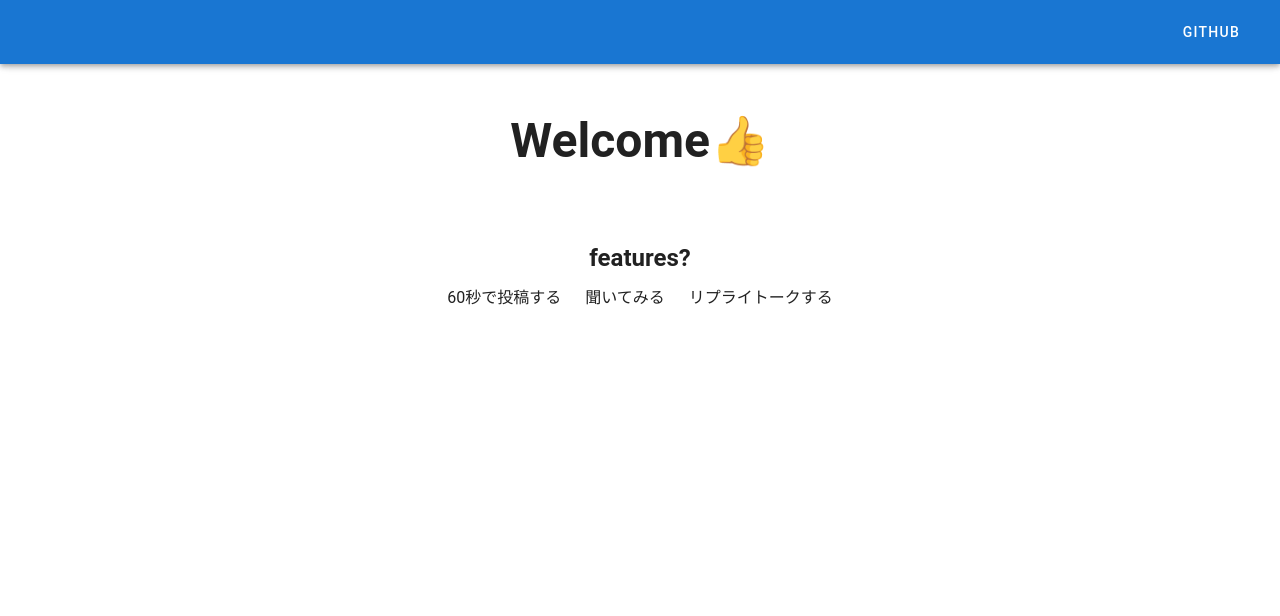
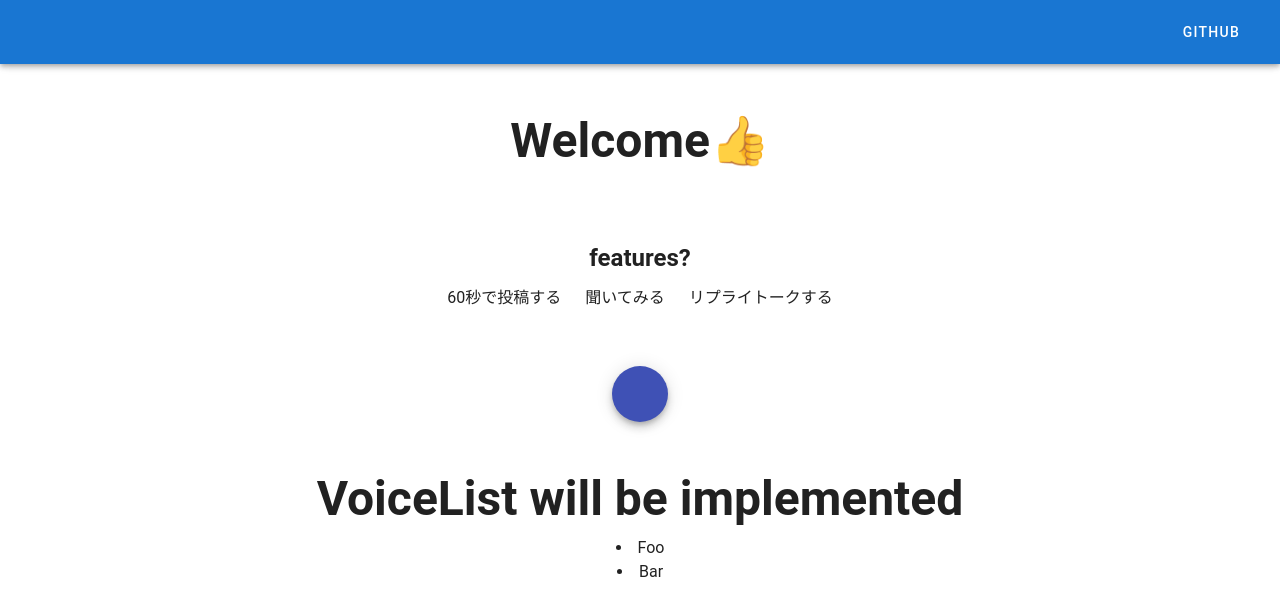
Before and after one commit to YusukeShimizu/candy-prototype, a Vue app: page / in a window 1280 px wide. Shown: the top 616 px of the page. Built offline with nearby package versions, Linux system fonts and the light colour scheme; the HTML template or start-up script is replaced by a standard one.

Commit message:
impl record

```diff
--- a/src/App.vue
+++ b/src/App.vue
@@ -16,25 +16,43 @@
         <v-icon>mdi-github</v-icon>
       </v-btn>
     </v-app-bar>
-
     <v-main>
       <HelloWorld />
+      <Record @add-voice="addVoice" />
+      <VoiceList :voices="voices"></VoiceList>
     </v-main>
   </v-app>
 </template>
 
 <script>
 import HelloWorld from "./components/HelloWorld";
+import VoiceList from "./components/VoiceList";
+import Record from "./components/Record";
 
 export default {
   name: "App",
 
   components: {
-    HelloWorld
+    HelloWorld,
+    VoiceList,
+    Record
   },
 
   data: () => ({
-    //
-  })
+    voices: state.voices
+  }),
+  methods: {
+    addVoice(newvoice) {
+      if (!newvoice) {
+        return;
+      }
+      this.voices.push({
+        id: newvoice
+      });
+    }
+  }
+};
+var state = {
+  voices: [{ id: "Foo" }, { id: "Bar" }]
 };
 </script>
--- /dev/null
+++ b/src/components/Record.vue
@@ -0,0 +1,28 @@
+<template>
+  <!-- <div id="Record">
+    <button v-on:click="addVoice">Rec</button>
+  </div> -->
+  <div class="text-center">
+    <v-btn class="mx-2" fab dark color="indigo" v-on:click="addVoice">
+      <v-icon dark>
+        mdi-plus
+      </v-icon>
+    </v-btn>
+  </div>
+</template>
+
+<script>
+export default {
+  name: "Record",
+  data() {
+    return {
+      Record: "hoge"
+    };
+  },
+  methods: {
+    addVoice() {
+      this.$emit("add-voice", this.Record);
+    }
+  }
+};
+</script>
--- /dev/null
+++ b/src/components/VoiceList.vue
@@ -0,0 +1,24 @@
+<template>
+  <v-container>
+    <v-row class="text-center">
+      <v-col class="my-10" cols="12">
+        <h1 class="display-2 font-weight-bold mb-3">
+          VoiceList will be implemented
+        </h1>
+        <li v-for="voice in voices" :key="voice.id">
+          {{ voice.id }}
+        </li>
+      </v-col>
+    </v-row>
+  </v-container>
+</template>
+
+<script>
+export default {
+  name: "VoiceList",
+  props: {
+    voices: Array
+  },
+  data: () => ({})
+};
+</script>
```
